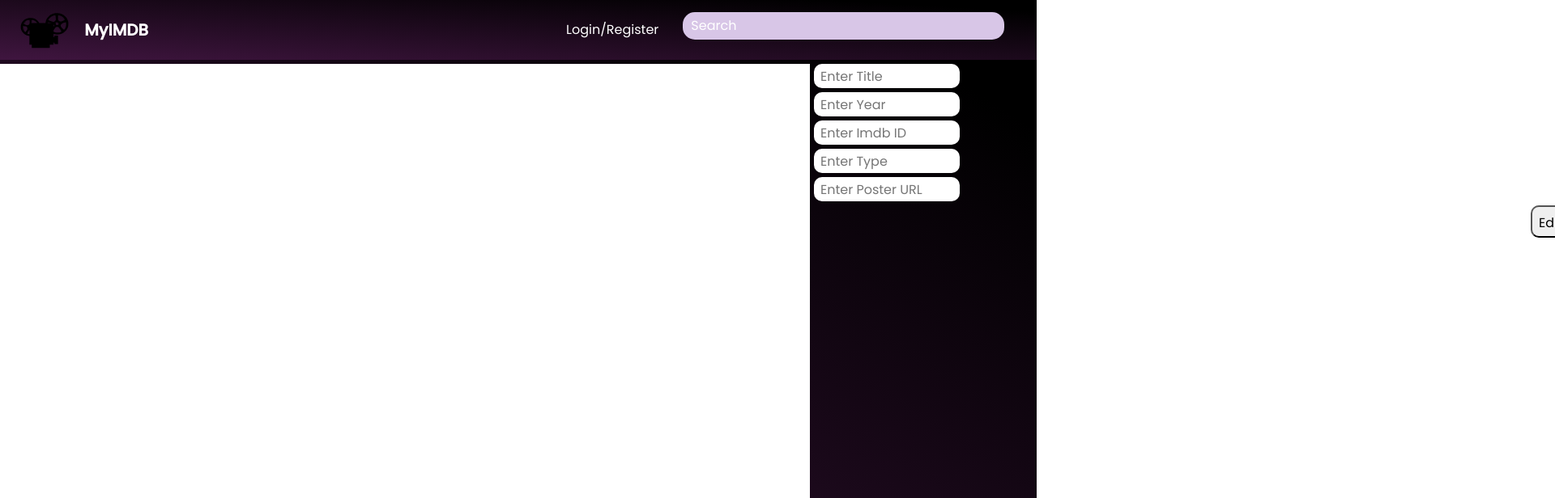
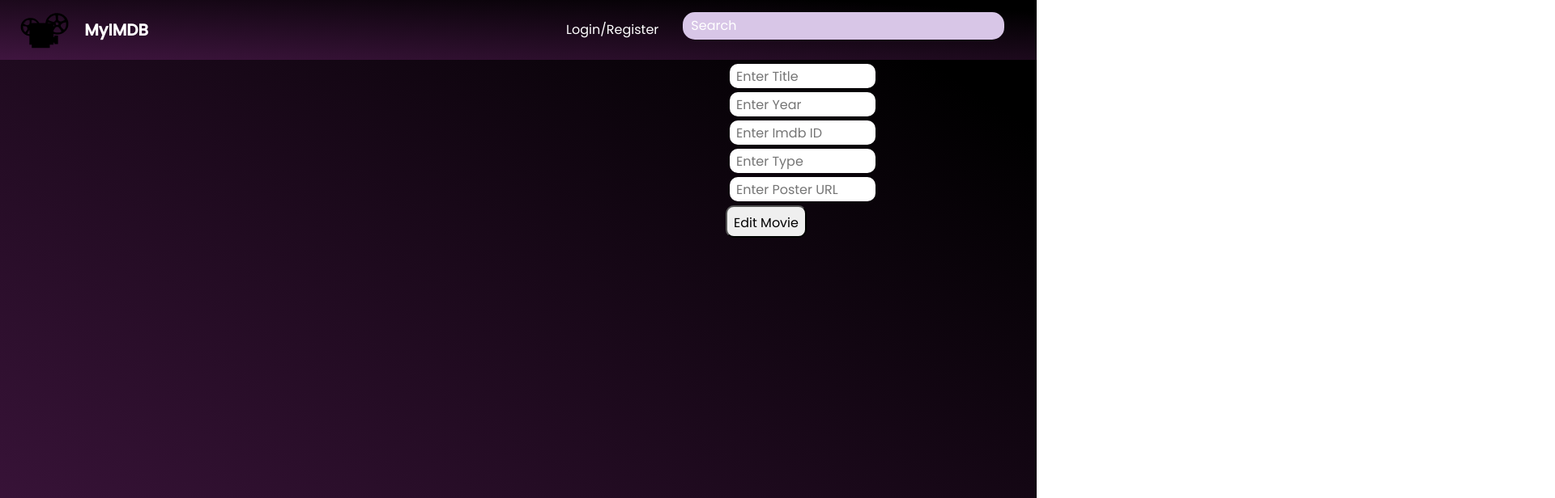
Before and after one commit to bondastefana/imdb_app_reactjs, a React (Create React App) app: page /editmovie in a window 1280 px wide. Shown: the top 616 px of the page at 81% size, 1920 px wide, since content can reach past the window. Built offline with nearby package versions, Linux system fonts and the light colour scheme.

Commit message:
add/editmovie final maybe

```diff
--- a/src/Pages/AddMoviePage/AddMoviePage.css
+++ b/src/Pages/AddMoviePage/AddMoviePage.css
@@ -10,7 +10,7 @@
 .title {
     background-color: white;
     font-size: 1em;
-       left: 100%;
+       left: 80%;
         padding: 0.5em;
         border-radius:10px;
         right: auto;
@@ -89,14 +89,14 @@
 
 
 
-#add-button {
-    text-align:center;
+.add-movie-button {
+    text-align: center;
     font-size: 1em;
-    left: 100%;
+    left: 70%;
    outline: none;
    padding: 0.5em;
    border-radius:10px;
-   width: 60px;
+   width: 90px;
    height: 40px;
    position:relative;
 }
--- a/src/Pages/AddMoviePage/AddMoviePage.jsx
+++ b/src/Pages/AddMoviePage/AddMoviePage.jsx
@@ -17,10 +17,13 @@ class AddMoviePage extends React.Component {
     this.handleClick = this.handleClick.bind(this);
   }
 
-  requireAuth(nextState, replace) {
-    if (!this.authenticated())
-      // pseudocode - SYNCHRONOUS function (cannot be async without extra callback parameter to this function)
-      replace("/login");
+  componentDidMount() {
+    const isAuthenticated = localStorage.getItem('accessToken')
+    console.log(isAuthenticated)
+
+    if(!isAuthenticated){
+      window.location.href="/"
+    }
   }
 
   handleClick(event) {
@@ -70,7 +73,7 @@ class AddMoviePage extends React.Component {
 
   render() {
     return (
-      <body className="addmovie">
+      <div className="addmovie">
         <form className="add-form-movie" id="add-form">
           <input
             className="title"
@@ -112,14 +115,14 @@ class AddMoviePage extends React.Component {
             value={this.state.poster}
             onChange={this.handleInput}
           />
-          <div className="add-movie">
-            <button id="add-button" type="submit" onClick={this.handleClick}>
+          <div>
+            <button className="add-movie-button" id="add-button" type="submit" onClick={this.handleClick}>
               Add
             </button>
           </div>
         </form>
         <p>{this.state.items.text}</p>
-      </body>
+      </div>
     );
   }
 }
--- a/src/Pages/EditMoviePage/EditMoviePage.css
+++ b/src/Pages/EditMoviePage/EditMoviePage.css
@@ -1,16 +1,15 @@
 
 
-.addmovie {
-    width: 1000px;
-    height: 600px;
+.editmovie {
+    width: 100%;
     position: relative;
 
 }
 
 .title {
-    background-color: white;
+    background-color: rgb(255, 255, 255);
     font-size: 1em;
-       left: 100%;
+       left:70%;
         padding: 0.5em;
         border-radius:10px;
         right: auto;
@@ -20,11 +19,6 @@
         display:block;
         outline: none;
         margin: 5px;
-}
-
-.upload {
-    color:white;
-    left: 0%;
 }
 
 .year {
@@ -89,10 +83,10 @@
 
 
 
-#add-button {
+#edit-button {
     text-align:center;
     font-size: 1em;
-    left: 100%;
+    left: 70%;
    outline: none;
    padding: 0.5em;
    border-radius:10px;
--- a/src/Pages/EditMoviePage/EditMoviePage.jsx
+++ b/src/Pages/EditMoviePage/EditMoviePage.jsx
@@ -71,8 +71,8 @@ class EditMoviePage extends React.Component {
 
   render() {
     return (
-      <body className="addmovie">
-        <form className="add-form-movie" id="add-form">
+      <div className="editmovie">
+        <form className="edit-form-movie" id="edit-form">
           <input
             className="title"
             name="title"
@@ -113,14 +113,14 @@ class EditMoviePage extends React.Component {
             value={this.state.poster}
             onChange={this.handleInput}
           />
-          <div className="add-movie">
-            <button id="add-button" type="submit" onClick={this.handleClick}>
+          <div className="edit-movie">
+            <button id="edit-button" type="submit" onClick={this.handleClick}>
               Edit Movie
             </button>
           </div>
         </form>
         <p>{this.state.items.text}</p>
-      </body>
+      </div>
     );
   }
 }
```
